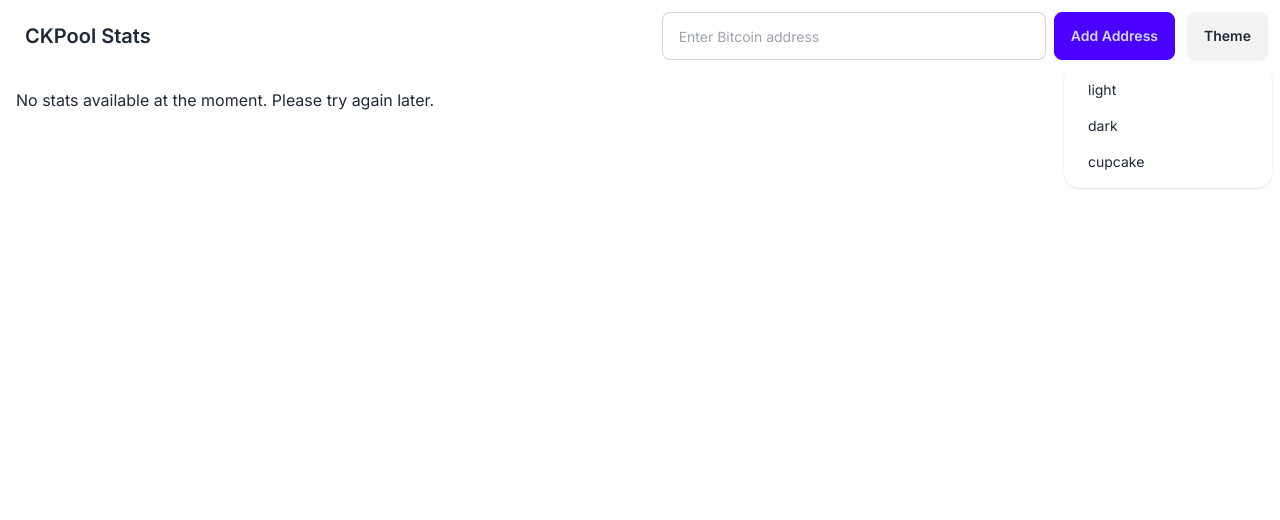
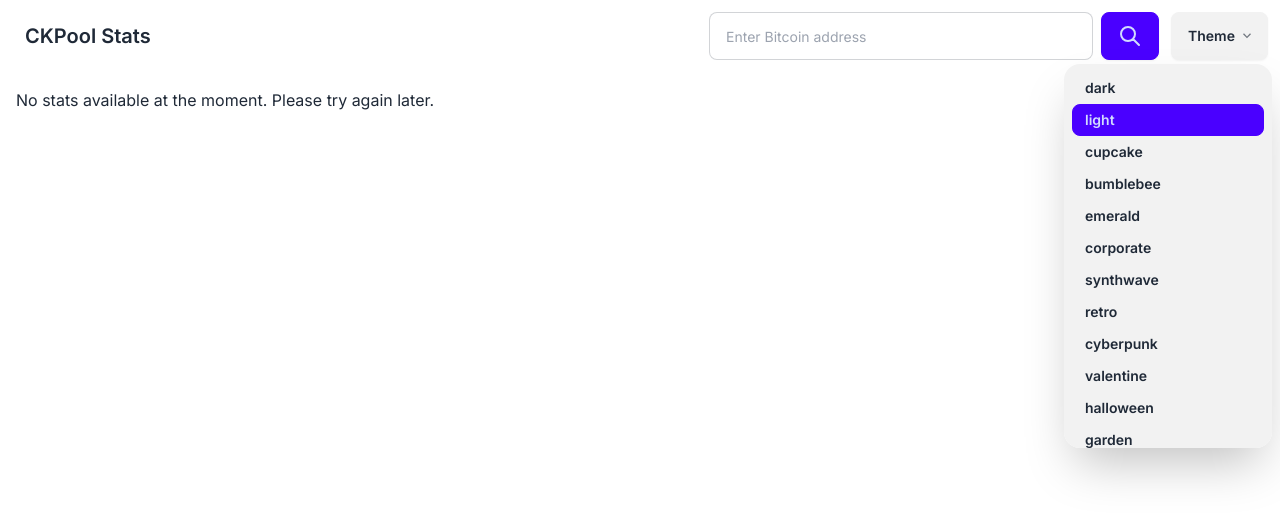
Before and after one commit to mrv777/ckstats, a Next.js app: page / in a window 1280 px wide. Both pictures are taken after a click on the label "Theme". Shown: the top 520 px of the page. Built offline with nearby package versions, Linux system fonts and the light colour scheme; no server answers; the database is empty.

Commit message:
fix: Update themes

```diff
--- a/components/Header.tsx
+++ b/components/Header.tsx
@@ -78,7 +78,9 @@ export default function Header() {
           />
         </div>
         <button className="btn btn-primary" onClick={handleAddAddress}>
-          Add Address
+          <svg xmlns="http://www.w3.org/2000/svg" className="h-6 w-6" fill="none" viewBox="0 0 24 24" stroke="currentColor">
+            <path strokeLinecap="round" strokeLinejoin="round" strokeWidth={2} d="M21 21l-6-6m2-5a7 7 0 11-14 0 7 7 0 0114 0z" />
+          </svg>
         </button>
         <ThemeController />
       </div>
--- a/components/ThemeController.tsx
+++ b/components/ThemeController.tsx
@@ -2,7 +2,40 @@
 
 import { useEffect, useState } from 'react';
 
-const themes = ['light', 'dark', 'cupcake'];
+const themes = [
+  'dark',
+  'light',
+  'cupcake',
+  'bumblebee',
+  'emerald',
+  'corporate',
+  'synthwave',
+  'retro',
+  'cyberpunk',
+  'valentine',
+  'halloween',
+  'garden',
+  'forest',
+  'aqua',
+  'lofi',
+  'pastel',
+  'fantasy',
+  'wireframe',
+  'black',
+  'luxury',
+  'dracula',
+  'cmyk',
+  'autumn',
+  'business',
+  'acid',
+  'lemonade',
+  'night',
+  'coffee',
+  'winter',
+  'dim',
+  'nord',
+  'sunset',
+];
 
 export default function ThemeController() {
   const [theme, setTheme] = useState('light');
@@ -21,14 +54,24 @@ export default function ThemeController() {
   };
 
   return (
+
     <div className="dropdown dropdown-end">
           <label tabIndex={0} className="btn m-1">
             Theme
+            <svg width="12px" height="12px" className="h-2 w-2 fill-current opacity-60 inline-block" xmlns="http://www.w3.org/2000/svg" viewBox="0 0 2048 2048"><path d="M1799 349l242 241-1017 1017L7 590l242-241 775 775 775-775z"></path></svg>
           </label>
-      <ul tabIndex={0} className="dropdown-content z-[1] menu p-2 shadow bg-base-100 rounded-box w-52">
+          <ul tabIndex={0} className="dropdown-content z-[1] p-2 shadow-2xl bg-base-200 rounded-box w-52 max-h-96 overflow-y-auto">
             {themes.map((t) => (
               <li key={t}>
-            <a onClick={() => handleThemeChange({ target: { value: t } } as any)}>{t}</a>
+                <input
+                  type="radio"
+                  name="theme-dropdown"
+                  className="theme-controller btn btn-sm btn-block btn-ghost justify-start"
+                  aria-label={t}
+                  value={t}
+                  checked={theme === t}
+                  onClick={() => handleThemeChange({ target: { value: t } } as any)}
+                />
               </li>
             ))}
           </ul>
--- a/tailwind.config.js
+++ b/tailwind.config.js
@@ -9,6 +9,11 @@ module.exports = {
   },
   plugins: [require("daisyui")],
   daisyui: {
-    themes: ["light", "dark", "cupcake"],
+    themes: [
+      "dark", "light", "cupcake", "bumblebee", "emerald", "corporate", "synthwave",
+      "retro", "cyberpunk", "valentine", "halloween", "garden", "forest", "aqua",
+      "lofi", "pastel", "fantasy", "wireframe", "black", "luxury", "dracula", "cmyk",
+      "autumn", "business", "acid", "lemonade", "night", "coffee", "winter", "dim", "nord", "sunset"
+    ],
   },
 }
```
Lines whose indentation alone changed are shown as unchanged.
